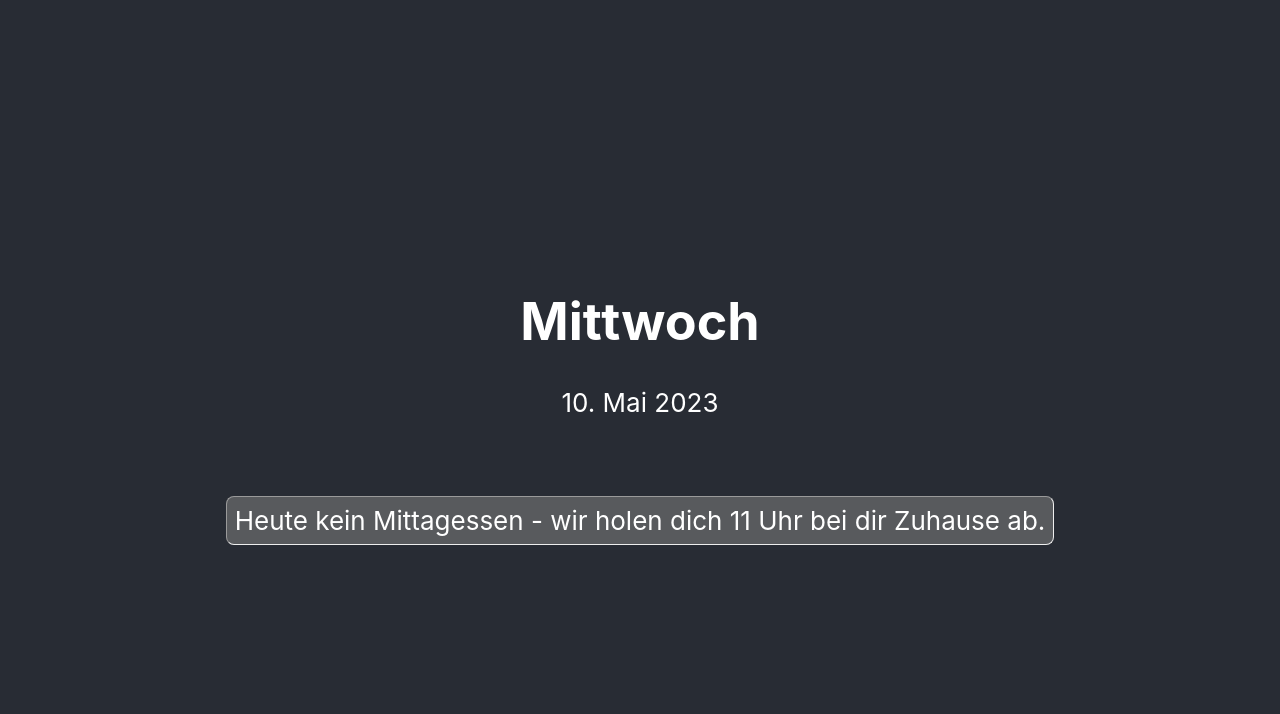
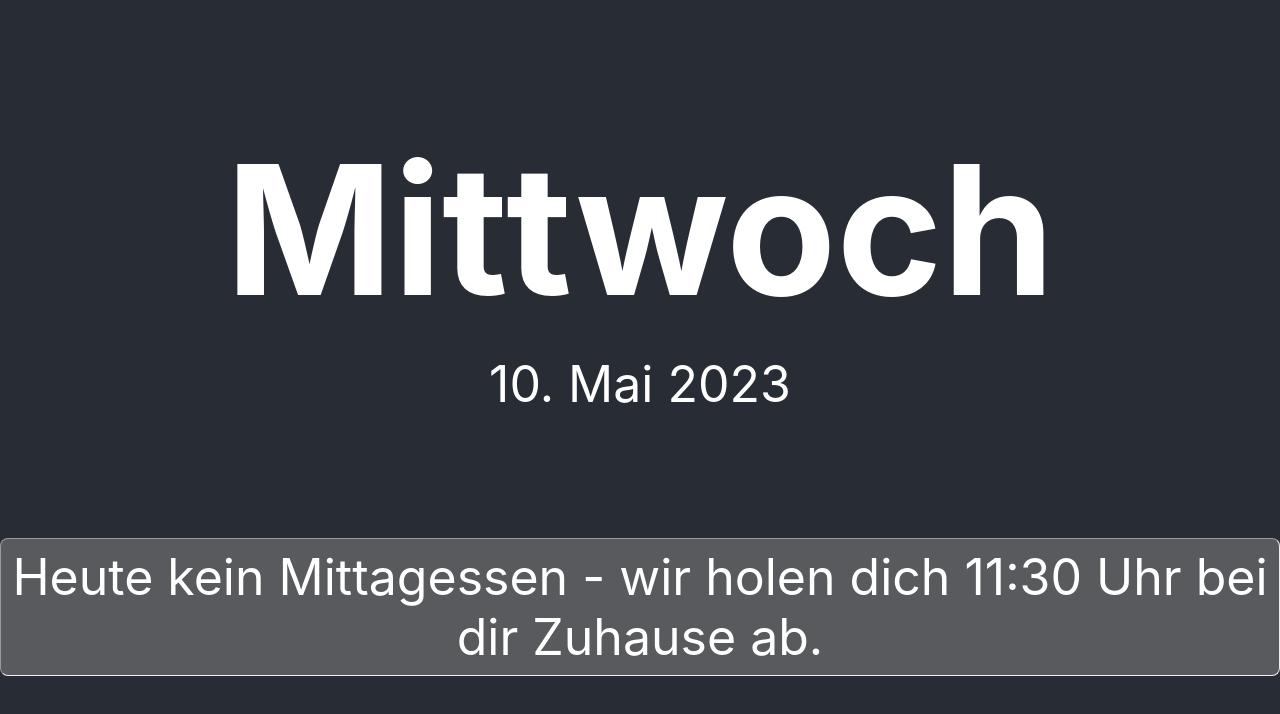
Before and after one commit to Husterknupp/calendarsaurus-wrecks, a React (Create React App) app: page / in a window 1280 px wide. Shown: the top 714 px of the page. Built offline with nearby package versions, Linux system fonts and the light colour scheme.

Commit message:
use space more efficient (more readable)

```diff
--- a/src/App.css
+++ b/src/App.css
@@ -24,16 +24,26 @@
   color: white;
 }
 
-.App-link {
-  color: #61dafb;
+.weekday {
+  font-size: 180px;
+  margin-bottom: 16px;
+}
+
+.date {
+  font-size: 50px;
 }
 
 .today-info {
-  margin-top: 3em;
+  margin: auto;
   background-color: #8080808c;
   border: 1px inset;
   padding: 8px;
   border-radius: 8px;
+  font-size: 50px;
+}
+
+.App-link {
+  color: #61dafb;
 }
 
 @keyframes App-logo-spin {
--- a/src/App.tsx
+++ b/src/App.tsx
@@ -5,9 +5,9 @@ function App() {
   return (
     <div className="App">
       <header className="App-header">
-        <h1>Mittwoch</h1>
-        <div>10. Mai 2023</div>
-        <div className={"today-info"}>Heute kein Mittagessen - wir holen dich 11 Uhr bei dir Zuhause ab.</div>
+        <h1 className={"weekday"}>Mittwoch</h1>
+        <div className={"date"}>10. Mai 2023</div>
+        <div className={"today-info"}>Heute kein Mittagessen - wir holen dich 11:30 Uhr bei dir Zuhause ab.</div>
       </header>
     </div>
   );
```
